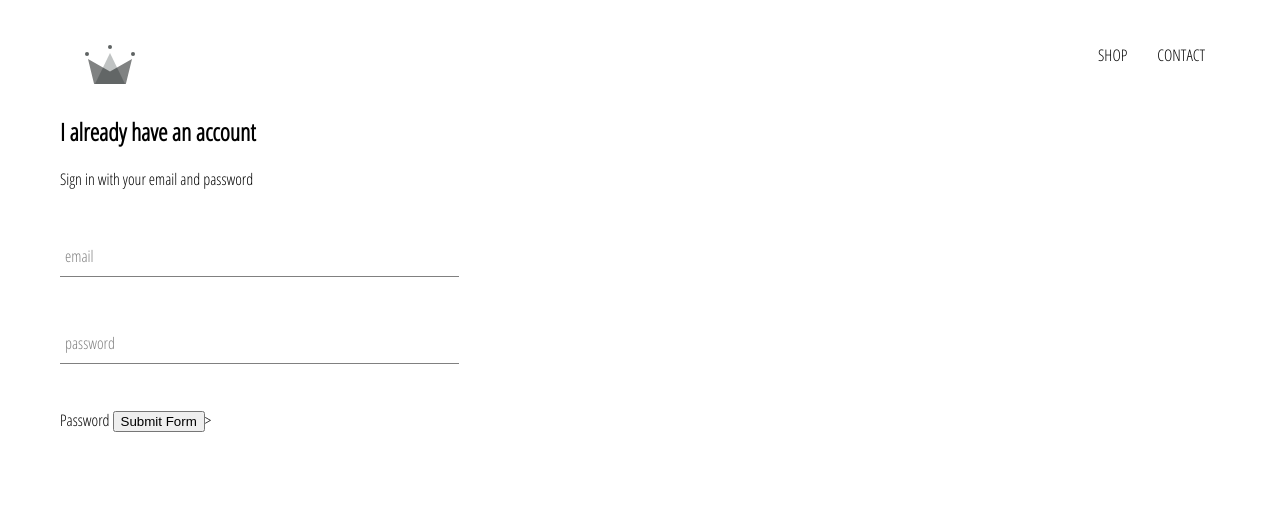
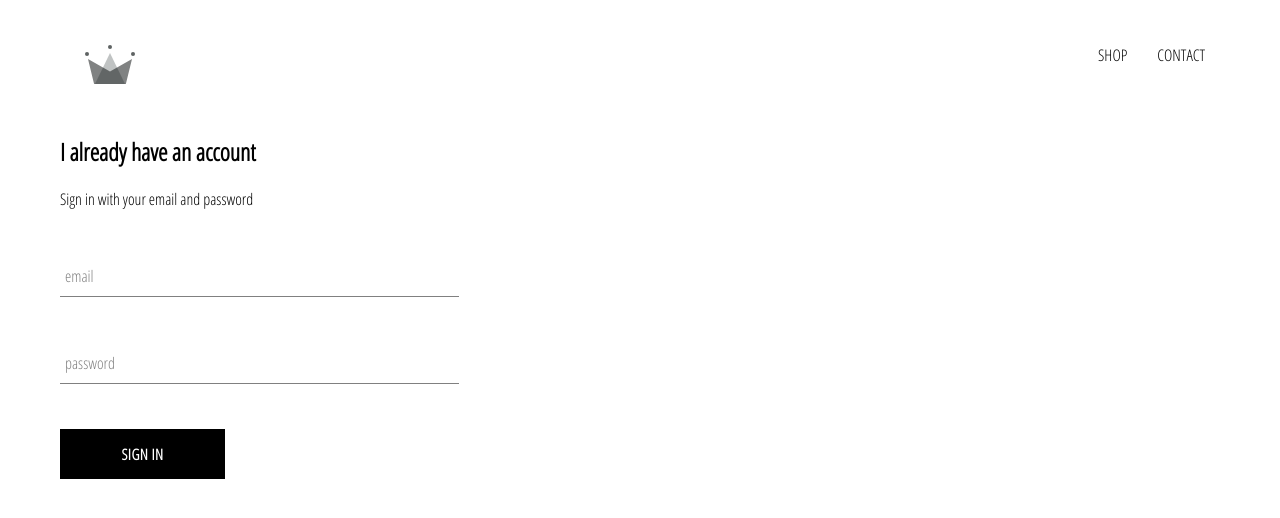
Before and after one commit to hangulo/crwn-clothing, a React (Create React App) app: page /signin in a window 1280 px wide. Shown: the top 518 px of the page. Built offline with nearby package versions, Linux system fonts and the light colour scheme.

Commit message:
Added CustomButton component

```diff
--- /dev/null
+++ b/src/components/custom-button/custom-button.component.jsx
@@ -0,0 +1,11 @@
+import React from "react";
+
+import "./custom-button.styles.scss";
+
+const CustomButton = ({ children, ...otherProps }) => (
+  <button className="custom-button" {...otherProps}>
+    {children}
+  </button>
+);
+
+export default CustomButton;
--- /dev/null
+++ b/src/components/custom-button/custom-button.styles.scss
@@ -0,0 +1,22 @@
+.custom-button {
+  min-width: 165px;
+  width: auto;
+  height: 50px;
+  letter-spacing: 0.5px;
+  line-height: 50px;
+  padding: 0 35px 0 35px;
+  font-size: 15px;
+  background-color: black;
+  color: white;
+  text-transform: uppercase;
+  font-family: "Open Sans Condensed";
+  font-weight: bolder;
+  border: none;
+  cursor: pointer;
+
+  &:hover {
+    background-color: white;
+    color: black;
+    border: 1px solid black;
+  }
+}
--- a/src/components/sign-in/Sign-in.component.jsx
+++ b/src/components/sign-in/Sign-in.component.jsx
@@ -1,6 +1,7 @@
 import React from "react";
 
 import FormInput from "../form-input/form-input.component";
+import CustomButton from "../custom-button/custom-button.component";
 
 import "./sign-in.styles.scss";
 
@@ -48,8 +49,7 @@
             label="password"
             required
           />
-          <label> Password </label>
-          <input type="submit" value="Submit Form" />>
+          <CustomButton type="submit"> Sign In </CustomButton>
         </form>
       </div>
     );
--- a/src/components/sign-in/sign-in.styles.scss
+++ b/src/components/sign-in/sign-in.styles.scss
@@ -1,3 +1,9 @@
 .sign-in {
   width: 30vw;
+  display: flex;
+  flex-direction: column;
+
+  .title {
+    marging: 10px 0;
+  }
 }
```
